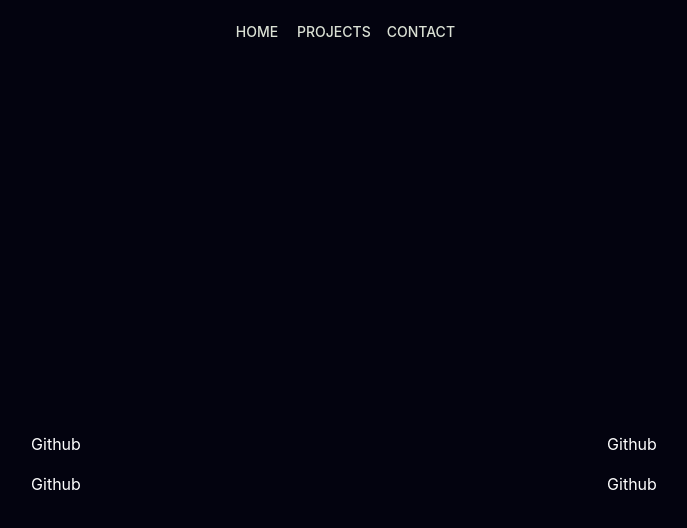
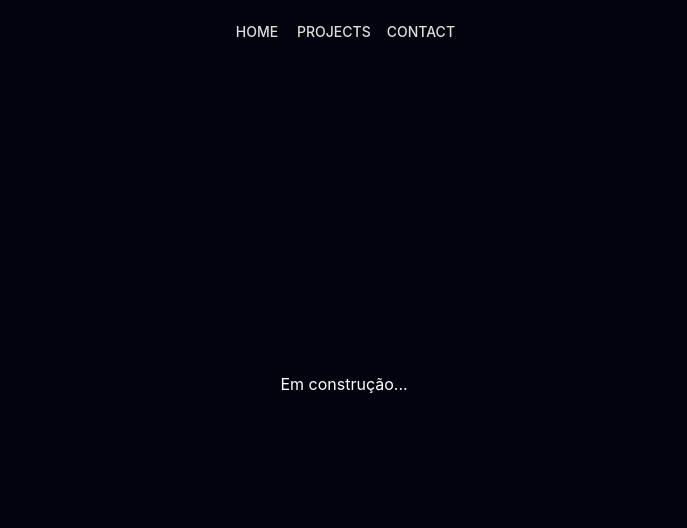
Before and after one commit to EliasOliver21/portfolio-first, a React (Vite) app: page /projects in a window 1280 px wide. Shown: the top 528 px of the page, without its empty margins (296-983 px from the left). Built offline with nearby package versions, Linux system fonts and the light colour scheme.

Commit message:
fix: size page divs

```diff
--- a/src/components/Navbar.tsx
+++ b/src/components/Navbar.tsx
@@ -26,6 +26,11 @@ export const Navbar = () => {
           </Typography>
 
       </AppBar>
+
+
     </Box>
+
+
+
   );
 }
--- a/src/pages/Contact.tsx
+++ b/src/pages/Contact.tsx
@@ -25,7 +25,7 @@ export const Contact = () => {
 
         <StyledHome>
 
-            <Container maxWidth='lg' sx={{paddingTop:'15vh'}}>
+            <Container maxWidth='sm' sx={{paddingTop:'15vh'}}>
 
                 <Grid color="primary.contrastText" container direction="column" sx={{alignItems: "center"}}>
 
--- a/src/pages/Projects.tsx
+++ b/src/pages/Projects.tsx
@@ -1,4 +1,4 @@
-import { Box, Container, Grid, styled, Typography } from "@mui/material";
+import {Container, Grid, styled, Typography } from "@mui/material";
 
 export const Projects = () => {
 
@@ -7,7 +7,7 @@ export const Projects = () => {
         backgroundColor: theme.palette.primary.main,
         height: '100vh',
         display:'flex',
-        alignItems:'center',
+        alignItems:'baseline',
         [theme.breakpoints.up('xs')]: { // <= mobile
             paddingTop: "100px",
 
@@ -20,37 +20,37 @@ export const Projects = () => {
 
     return<>
 
-        <StyledHome>
-            <Container maxWidth='lg'>
+        <StyledHome sx={{alignItems:'center'}}>
+            <Container maxWidth='lg' sx={{paddingBottom:'20vh'}}>
 
-                <Grid container rowSpacing={2}  sx={{justifyItems:'center',justifyContent:'center',alignContent:'center',textAlign:'center'}}>
+                <Grid direction={'column'} container rowSpacing={5}  sx={{alignContent:'center'}}>
 
-                        <Grid size={6}>
+                        <Grid >
 
+
+                            <Typography color="primary.contrastText">Em construção...</Typography>
+
+                        </Grid>
+{/*
+                        <Grid sx={{justifyItems:'center',justifyContent:'center',alignContent:'center',textAlign:'center'}}>
 
                             <Typography color="primary.contrastText">Github</Typography>
 
                         </Grid>
 
-                        <Grid size={6} sx={{justifyItems:'center',justifyContent:'center',alignContent:'center',textAlign:'center'}}>
+                        <Grid sx={{textAlign:'center',justifyItems:'center',justifyContent:'center',alignContent:'center',alignItems:"center"}}>
 
                             <Typography color="primary.contrastText">Github</Typography>
 
                         </Grid>
 
-                        <Grid size={6} sx={{textAlign:'center',justifyItems:'center',justifyContent:'center',alignContent:'center',alignItems:"center"}}>
-
-                            <Typography color="primary.contrastText">Github</Typography>
-
-                        </Grid>
-
-                        <Grid size={6} sx={{textAlign:'center',justifyItems:'center',justifyContent:'center',alignContent:'center'}}>
+                        <Grid sx={{textAlign:'center',justifyItems:'center',justifyContent:'center',alignContent:'center'}}>
 
 
                             <Typography color="primary.contrastText">Github</Typography>
 
 
-                        </Grid>
+                        </Grid> */}
 
                 </Grid>
 
```
